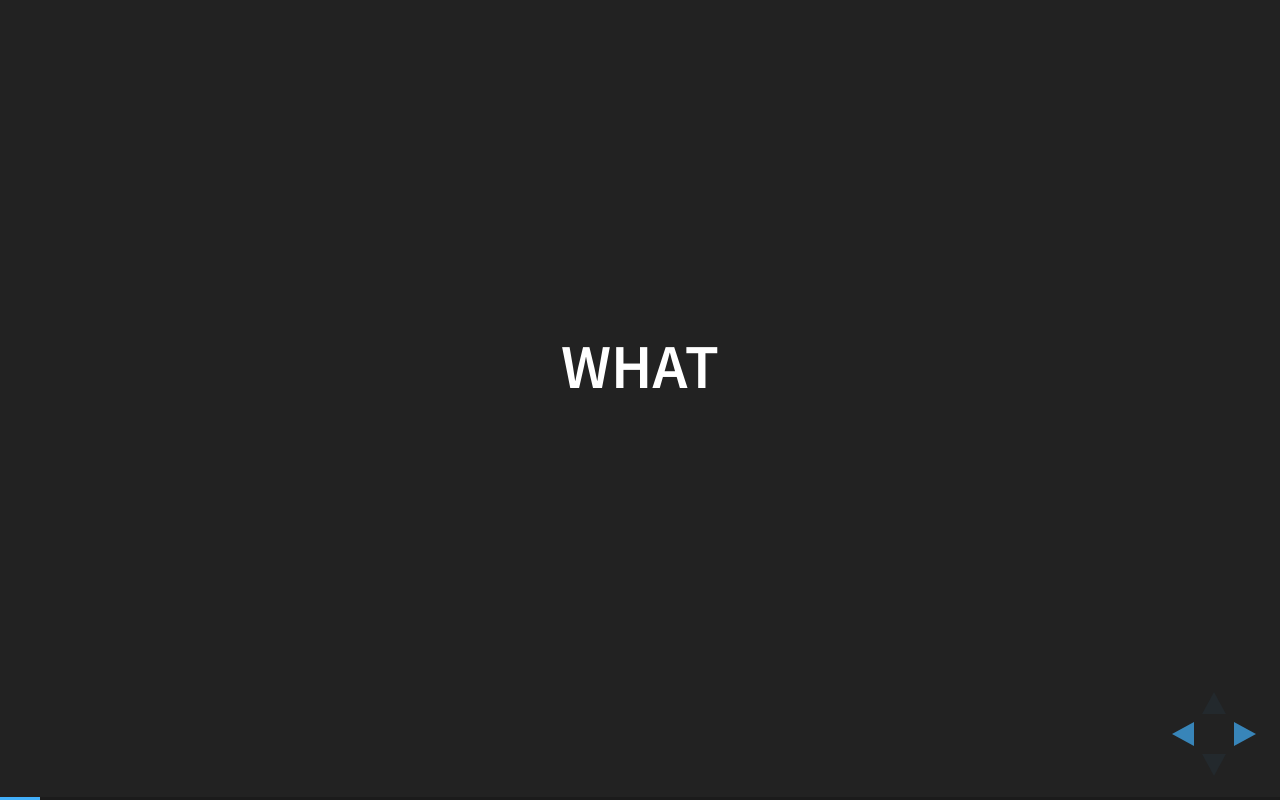
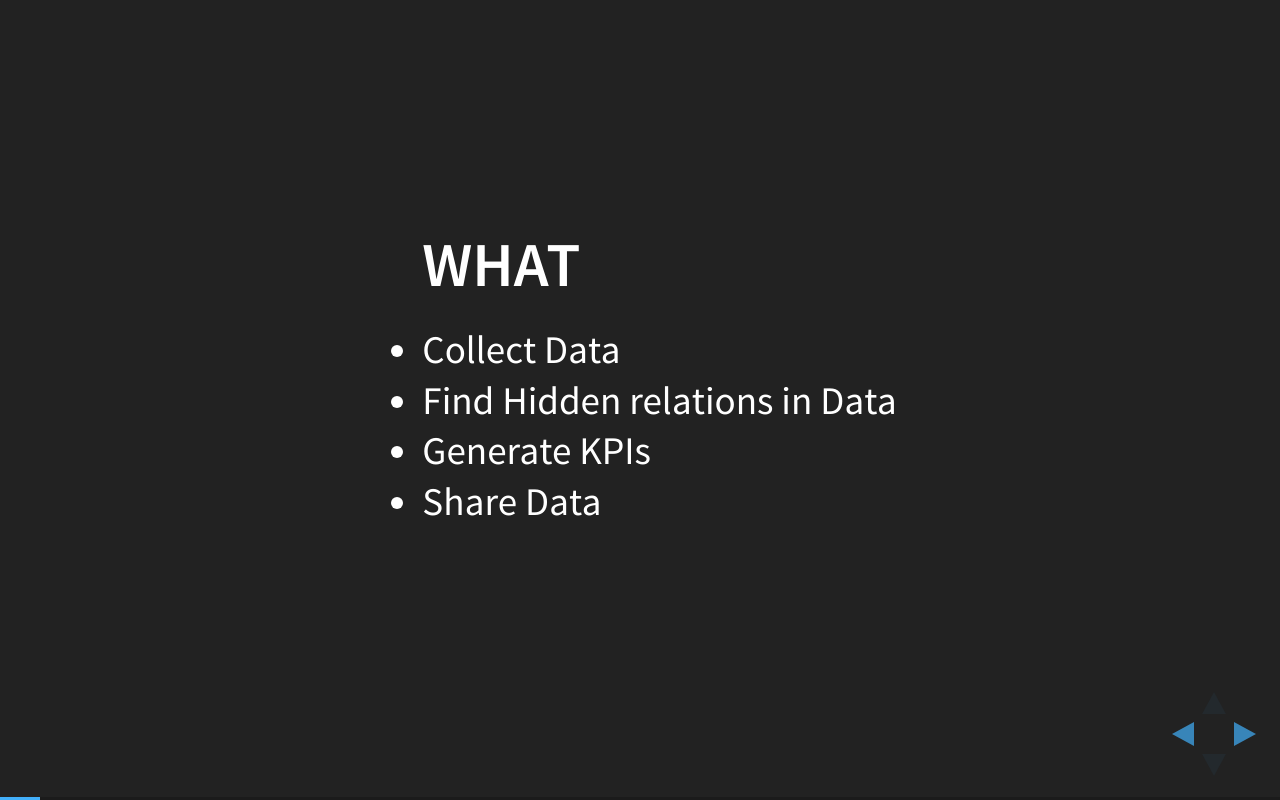
Before and after one commit to pnas/pnas.github.io, a website: page index.html in a window 1280 px wide. Both pictures are taken after a click on the button 1251 px from the left and 734 px from the top of the page. Drawn offline with Linux system fonts and the light colour scheme.

Commit message:
add list of items

```diff
--- a/index.html
+++ b/index.html
@@ -47,10 +47,12 @@
 				</section>
 
 				<section>
-					<h2>What</h2>
-					<p>
-
-					</p>
+<ul>					<h2>What</h2>
+<li>Collect Data</li>
+<li>Find Hidden relations in  Data</li>
+<li>Generate KPIs </li>
+<li>Share Data </li>
+<ul>
 				</section>
 
 				<!-- Example of nested vertical slides -->
```
